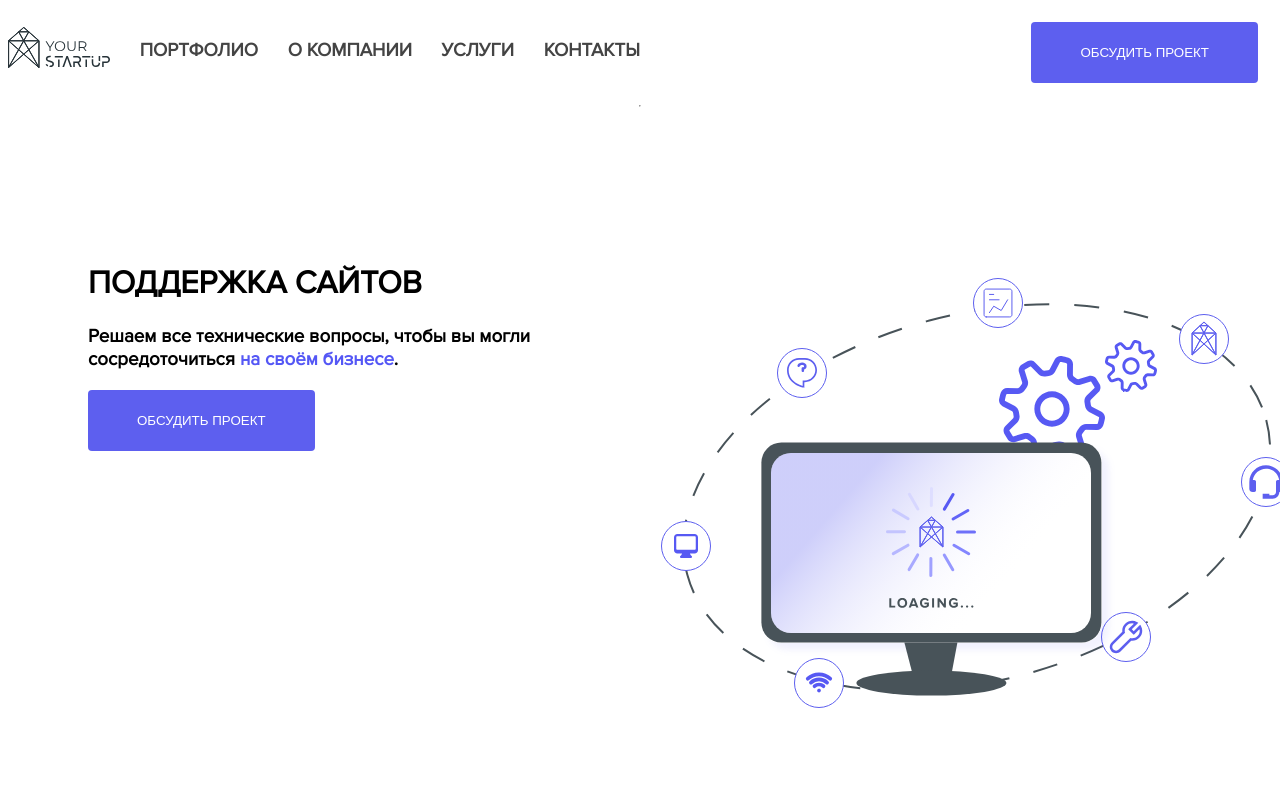
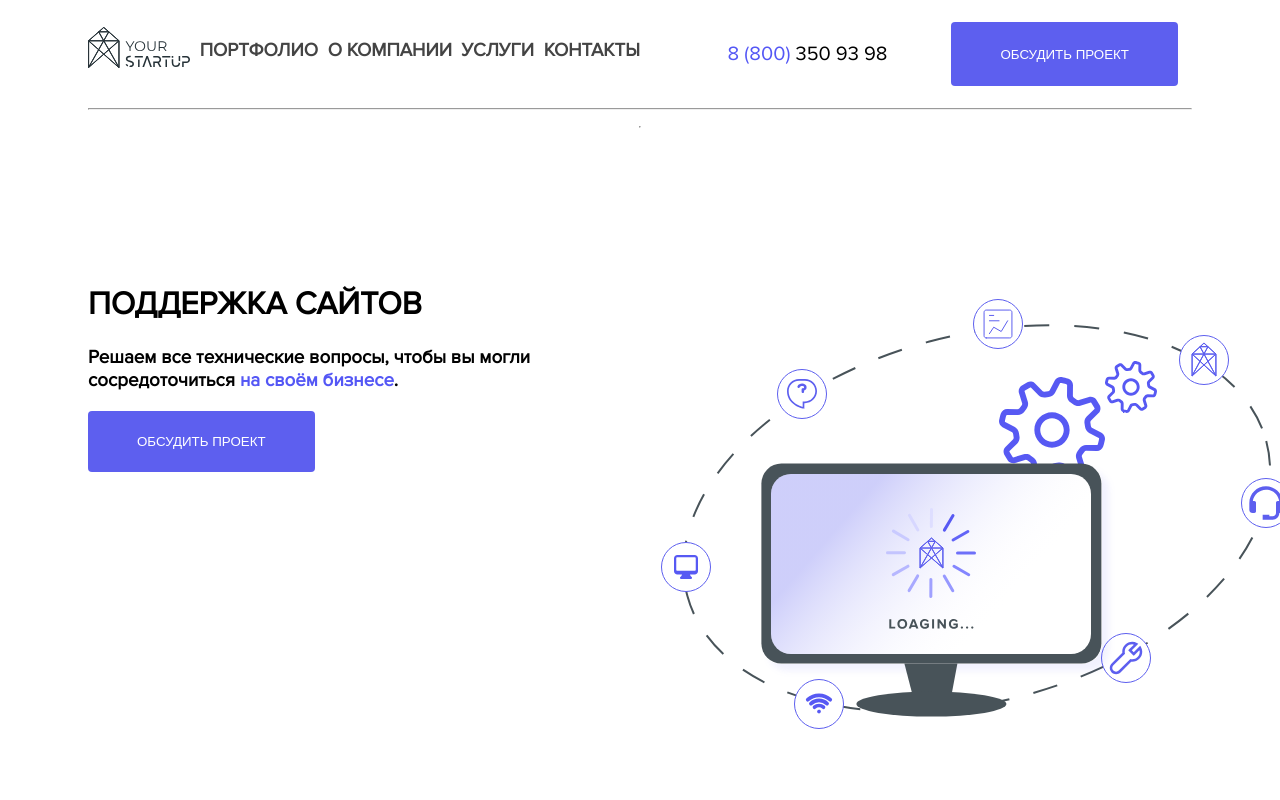
Before and after one commit to Gepiroy/task-1, a Vue app: page / in a window 1280 px wide. Shown: the top 800 px of the page. Built offline with nearby package versions, Linux system fonts and the light colour scheme.

Commit message:
Fixed header

```diff
--- a/src/components/main-header/MainHeader.vue
+++ b/src/components/main-header/MainHeader.vue
@@ -6,17 +6,23 @@ import RightMenu from './RightMenu.vue';
 
 <template>
   <div class="main-header">
-    <div class="first-grid-div">
-      <left-menu></left-menu>
+    <div class="main-header-content">
+      <div class="first-grid-div">
+        <left-menu></left-menu>
+      </div>
+      <div class="second-grid-div">
+        <right-menu></right-menu>
+      </div>
     </div>
-    <div class="second-grid-div">
-      <right-menu></right-menu>
-    </div>
+    <hr />
   </div>
 </template>
 
 <style scoped>
   .main-header{
+    padding: 0 80px;
+  }
+  .main-header-content{
     display: grid;
     grid-template-columns: 50% 50%;
   }
--- a/src/components/main-header/RightMenu.vue
+++ b/src/components/main-header/RightMenu.vue
@@ -1,9 +1,10 @@
 <script setup>
-import RightMenuButton from "../DiscussProjectButton.vue";
+import RightMenuButton from "@c/DiscussProjectButton.vue";
 </script>
 
 <template>
   <div class="menu">
+    <p class="menu__phone-number"><span style="color: var(--purple)">8 (800)</span> 350 93 98</p>
     <right-menu-button></right-menu-button>
   </div>
 </template>
@@ -13,5 +14,13 @@ import RightMenuButton from "../DiscussProjectButton.vue";
     display: flex;
     justify-content: right;
     padding: 14px;
+    gap: 4rem;
+  }
+  .menu__phone-number{
+    font-size: 20px;
+    font-weight: 400;
+    line-height: 24px;
+    letter-spacing: 0em;
+    text-align: left;
   }
 </style>
```
